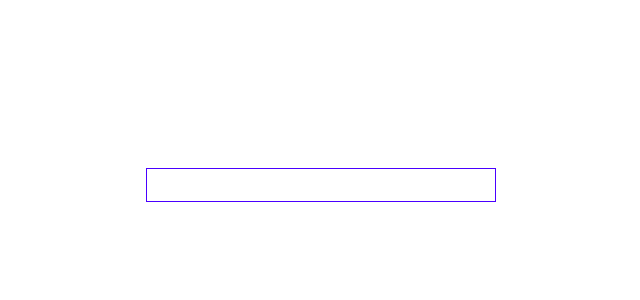
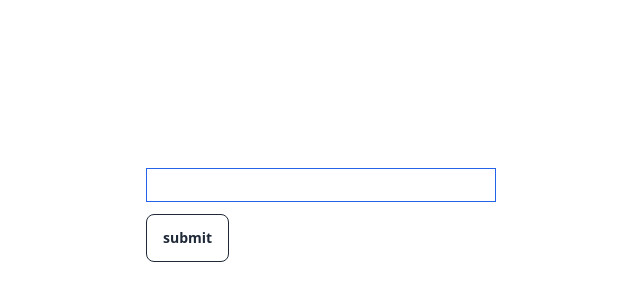
Before and after one commit to tanvirrifat1/react-rerender-core, a React (Vite) app: page / in a window 1280 px wide. Shown: the part 24-324 px from the top of the page, without its empty margins (319-959 px from the left). Built offline with nearby package versions, Linux system fonts and the light colour scheme.

Commit message:
forwardRef

```diff
--- /dev/null
+++ b/src/component/CustomInput.tsx
@@ -0,0 +1,23 @@
+import { forwardRef } from "react";
+
+type TCustomType = {
+  className: string;
+};
+
+const CustomInput = forwardRef<HTMLInputElement, TCustomType>(
+  ({ className }, inputRef) => {
+    return (
+      <div>
+        <input
+          ref={inputRef}
+          className={className}
+          type="text"
+          name="name"
+          id="name"
+        />
+      </div>
+    );
+  }
+);
+
+export default CustomInput;
--- a/src/pages/UseRefExam.tsx
+++ b/src/pages/UseRefExam.tsx
@@ -1,4 +1,5 @@
 import React, { useEffect, useRef } from "react";
+import CustomInput from "../component/CustomInput";
 
 const UseRefExam = () => {
   const myRef = useRef<HTMLInputElement | null>(null);
@@ -14,13 +15,8 @@ const UseRefExam = () => {
   return (
     <div>
       <form onSubmit={handleSubmit}>
-        <input
-          ref={myRef}
-          className="border border-primary"
-          type="text"
-          name="name"
-          id="name"
-        />
+        <CustomInput ref={myRef} className="border border-blue-600" />
+        <button className="btn btn-outline my-3">submit</button>
       </form>
     </div>
   );
```
